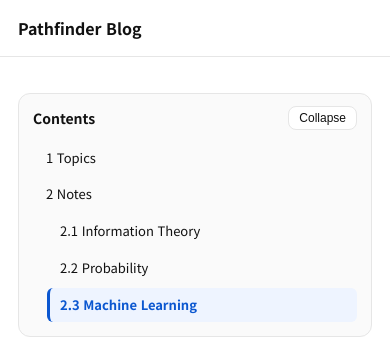
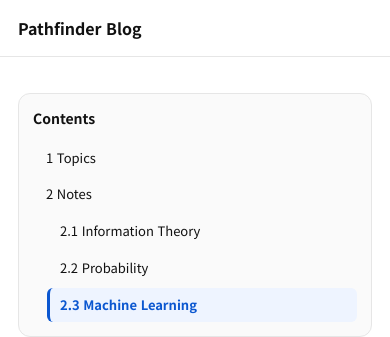
Before and after one commit to pathfinder-J/pathfinder-J.github.io, a Jekyll site: the page built from index.md, in a window 390 px wide. Shown: the top 337 px of the page. Built offline with Jekyll 4.4.1, drawn with Linux system fonts in a browser that asks for light colours; our own code applies the rules of GitHub Pages for plain Markdown files.

Commit message:
Update toc.css

```diff
--- a/assets/css/toc.css
+++ b/assets/css/toc.css
@@ -135,18 +135,27 @@
   }
 
   .page-toc-column{
-    position: static;
-    top: auto;
+    position: static !important;
+    top: auto !important;
+    align-self: auto;
     order: -1;
   }
 
   .post-toc{
+    position: static !important;
+    max-height: none !important;
+    overflow: visible !important;
     padding: 12px 14px;
   }
 
   .post-toc-body{
-    max-height: none;
-    overflow-y: visible;
+    display: block !important;
+    max-height: none !important;
+    overflow: visible !important;
+  }
+
+  .post-toc-toggle{
+    display: none !important;
   }
 
   .post-toc-title{
```
